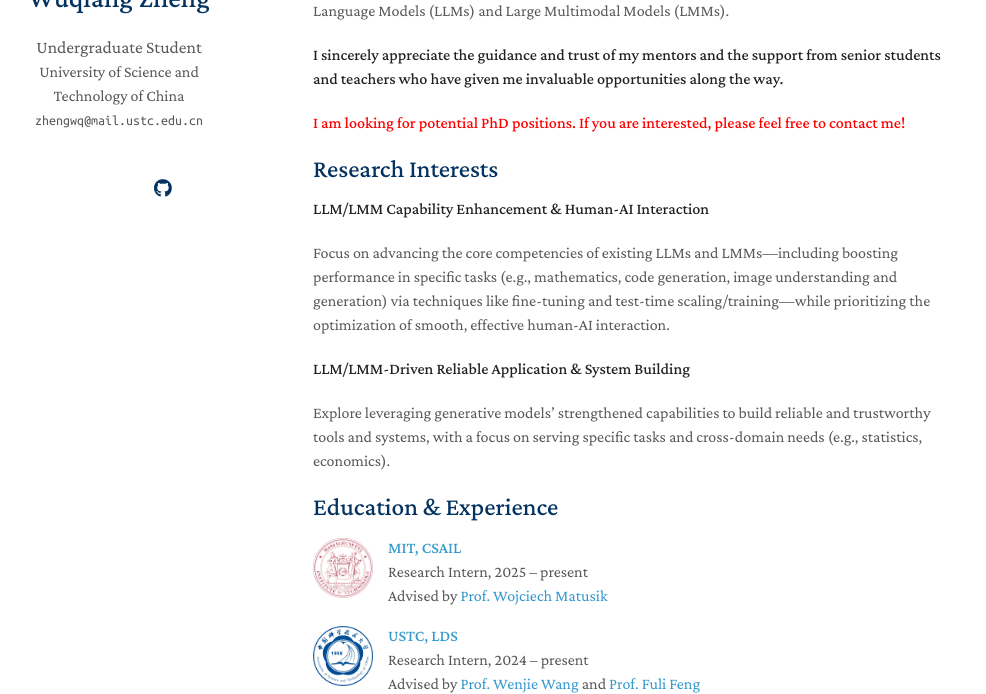
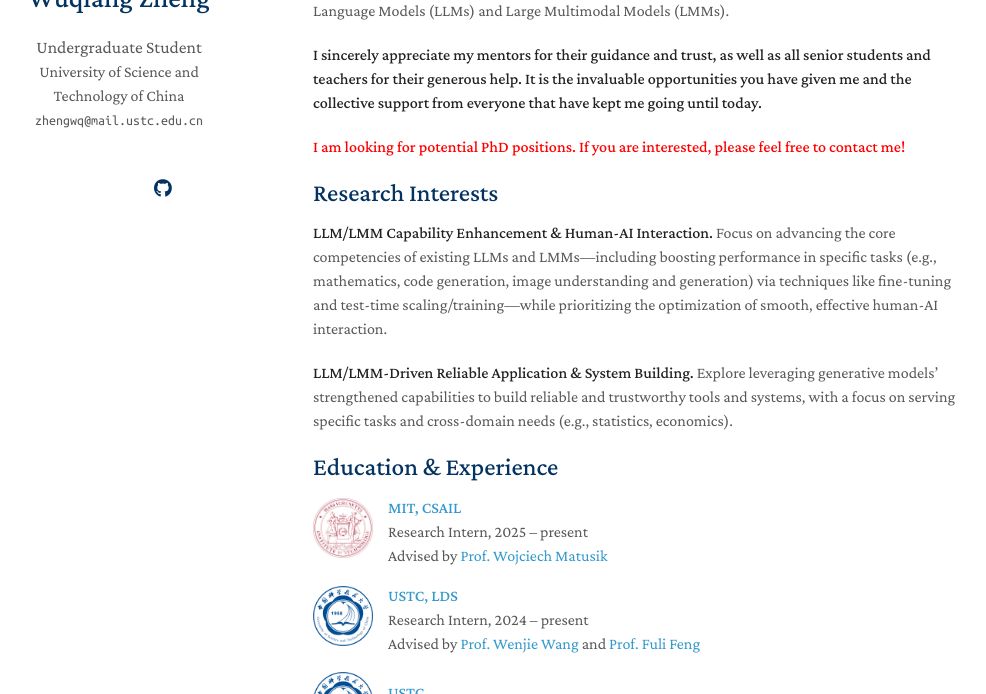
Before and after one commit to ZhengWwwq/ZhengWwwq.github.io, a Jekyll site: the page built from index.md, in a window 1280 px wide and 900 px high, cut to the strip 206-900 px from the top of the window. Shown: the whole strip, without its empty margins (157-1143 px from the left). Built offline with Jekyll 4.4.1, drawn with Linux system fonts in a browser that asks for light colours; a style sheet for code colours, icons or effects is not loaded; our own code applies the rules of GitHub Pages for plain Markdown files.

Commit message:
Update index.md

```diff
--- a/index.md
+++ b/index.md
@@ -6,18 +6,16 @@ layout: homepage
 
 I am an undergraduate student majoring in Data Science at the University of Science and Technology of China (USTC). Currently, I am a research intern at the [LDS Lab](https://data-science.ustc.edu.cn/_upload/tpl/15/04/5380/template5380/index.html) at USTC, advised by Prof.[Wenjie Wang](https://scholar.google.com/citations?user=Ma5DtmoAAAAJ&hl=en) and Prof.[Fuli Feng](https://scholar.google.com/citations?user=QePM4u8AAAAJ&hl=en). Besides, I am also a research intern at the [CSAIL Lab](https://www.csail.mit.edu/) at MIT, advised by Prof.[Wojciech Matusik](https://scholar.google.com/citations?hl=en&user=wbIMbL8AAAAJ). My research interests lie in NLP, generative models, particularly Large Language Models (LLMs) and Large Multimodal Models (LMMs).
 
-**I sincerely appreciate the guidance and trust of my mentors and the support from senior students and teachers who have given me invaluable opportunities along the way.**
+**I sincerely appreciate my mentors for their guidance and trust, as well as all senior students and teachers for their generous help. It is the invaluable opportunities you have given me and the collective support from everyone that have kept me going until today.**
 
 **<span style="color:red">I am looking for potential PhD positions. If you are interested, please feel free to contact me!</span>**
 
 ## Research Interests
 
-**LLM/LMM Capability Enhancement & Human-AI Interaction**
-
+**LLM/LMM Capability Enhancement & Human-AI Interaction.**
 Focus on advancing the core competencies of existing LLMs and LMMs—including boosting performance in specific tasks (e.g., mathematics, code generation, image understanding and generation) via techniques like fine-tuning and test-time scaling/training—while prioritizing the optimization of smooth, effective human-AI interaction.
 
-**LLM/LMM-Driven Reliable Application & System Building**
-
+**LLM/LMM-Driven Reliable Application & System Building.**
 Explore leveraging generative models’ strengthened capabilities to build reliable and trustworthy tools and systems, with a focus on serving specific tasks and cross-domain needs (e.g., statistics, economics).
 
 ## Education & Experience
```
